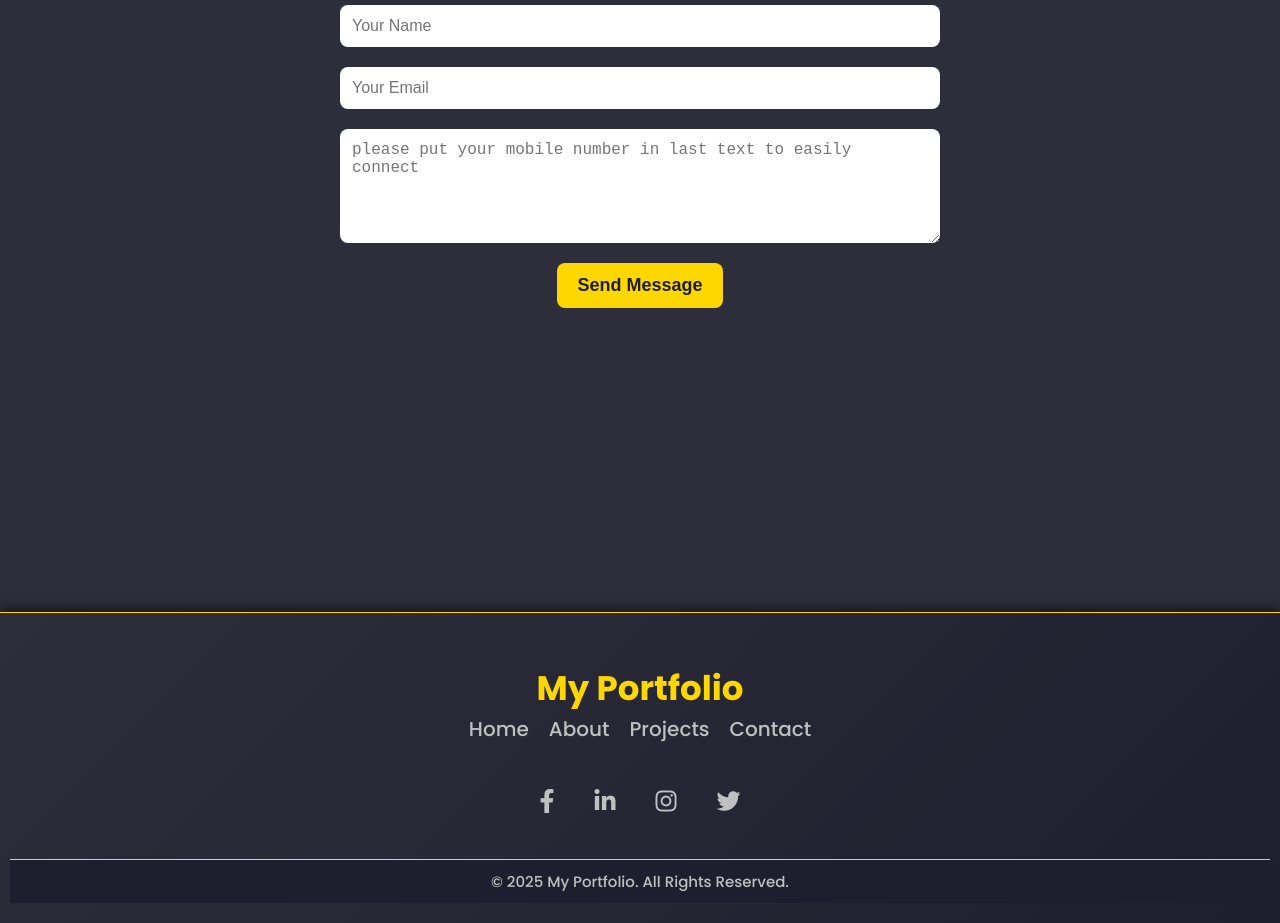
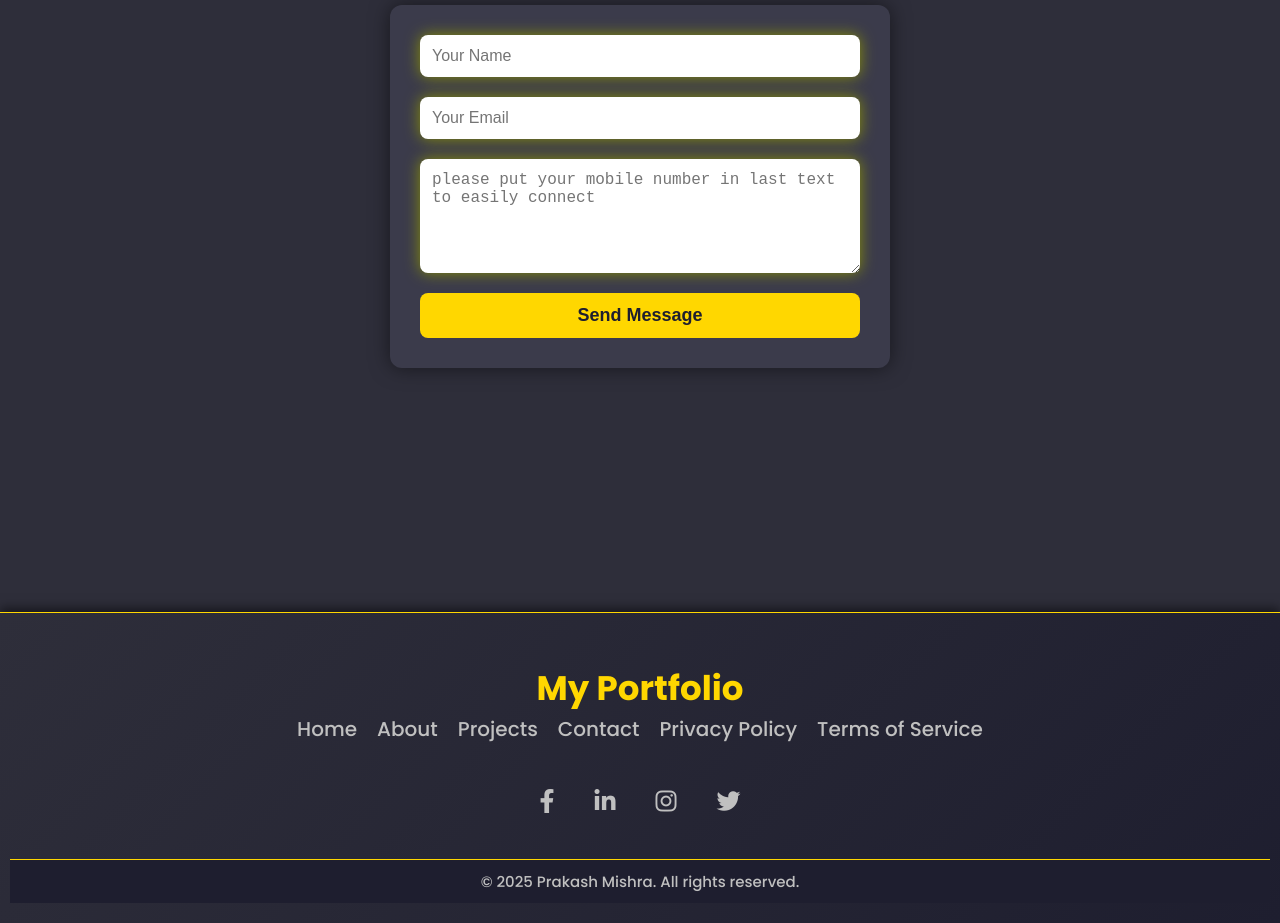
Before and after one commit to prakash552/prakash-portfolio, a React (Create React App) app in the folder frontend/: page /contact in a window 1280 px wide. Shown: the part 260-1183 px from the top of the page. Built offline with nearby package versions, Linux system fonts and the light colour scheme; the HTML template or start-up script is replaced by a standard one.

Commit message:
final update

```diff
--- a/frontend/src/Components/Footer.js
+++ b/frontend/src/Components/Footer.js
@@ -10,6 +10,9 @@ const Footer = () => {
         <a href="/about">About</a>
         <a href="#projects">Projects</a>
         <a href="#contact">Contact</a>
+        <a href="/">Privacy Policy</a>
+        <a href="/">Terms of Service</a>
+
       </div>
 
       <div className="footer-social">
@@ -24,11 +27,13 @@ const Footer = () => {
         </a>
         <a href="https://twitter.com" target="_blank" rel="noopener noreferrer">
           <i className="fab fa-twitter"></i>
+
         </a>
       </div>
 
       <p className="footer-copyright">
-        © 2025 My Portfolio. All Rights Reserved.
+
+        &copy; {new Date().getFullYear()} Prakash Mishra. All rights reserved.
       </p>
     </footer>
   );
--- a/frontend/src/Components/Navbar.js
+++ b/frontend/src/Components/Navbar.js
@@ -14,9 +14,8 @@ const Navbar = () => {
 
       {/* Toggle Icon */}
       <div className="toggle-icon" onClick={handleToggle}>
-        <span></span>
-        <span></span>
-        <span></span>
+        <i className={`fas fa-${isOpen ? 'times' : 'bars' }` }></i>
+
       </div>
 
       {/* Navbar Links */}
--- a/frontend/src/Pages/About.js
+++ b/frontend/src/Pages/About.js
@@ -12,7 +12,7 @@ const About = () => {
 
           I love crafting seamless user experiences with animations, responsiveness, and clean UI/UX. Currently, I'm working on e-commerce platforms, product pages, and interactive web applications to enhance my skills.
 
-          I’m always eager to learn new technologies and collaborate on exciting projects. Let's build something amazing together! 🚀
+          I’m always eager to learn new technologies and collaborate on exciting projects. Let's build something amazing together!
         </p>
       </section>
 
@@ -24,10 +24,11 @@ const About = () => {
           <div className="skill-item">CSS3</div>
           <div className="skill-item">JavaScript</div>
           <div className="skill-item">React.js</div>
-          <div className="skill-item">Node.js</div>
-          <div className="skill-item">Express.js</div>
           <div className="skill-item">MongoDB</div>
           <div className="skill-item">Git & GitHub</div>
+          <div className="skill-item">Bootstrap</div>
+          <div className="skill-item">Figma</div>
+
         </div>
       </section>
 
@@ -35,16 +36,19 @@ const About = () => {
       <section className="journey">
         <h2>My Journey</h2>
         <ul>
-          <li>🚀 Started Web Development in 2023</li>
-          <li>🔥 Built multiple MERN Stack projects in 2024</li>
-          <li>💡 Currently building real-world e-commerce & product-based apps</li>
+          <li>Started Web Development in 2023</li>
+          <li> Currently building real-world e-commerce & product-based Web</li>
+          <li> Passionate about creating interactive and responsive web applications</li>
+          <li> Always exploring new technologies and frameworks</li>
         </ul>
       </section>
 
       {/* Fun Facts Section */}
       <section className="fun-facts">
         <h2>Fun Facts</h2>
-        <p>🎮 Gamer at heart | 💻 Code + Coffee lover | ✈️ Dreaming to work with a global team</p>
+        <p>🎮 Gamer at heart | 💻 Code + Coffee  | ✈️ Dreaming to work with a global team   </p>
+        <p>🌍 Open to remote opportunities | 📚 Always learning new tech</p>
+
       </section>
 
       {/* CTA */}
--- a/frontend/src/Pages/Contact.js
+++ b/frontend/src/Pages/Contact.jsx
@@ -43,6 +43,7 @@ const Contact = () => {
 
   return (
     <div className="contact-page">
+
       {/* Back Button */}
       <button className="back-btn" onClick={() => navigate('/')}>
         ⬅ Back
@@ -50,6 +51,7 @@ const Contact = () => {
 
       {isSubmitted ? (
         <div className="thank-you-screen">
+          {/* Thank You Screen */}
           <div className="success-icon">✔️</div>
           <h1>Thank You!</h1>
           <p>Your message has been successfully sent. I will get back to you soon.</p>
@@ -63,7 +65,7 @@ const Contact = () => {
           <p className="contact-description">
             Feel free to reach out to me for any collaboration, project inquiries, or just to say hello!
           </p>
-
+<div className="form">
           <form className="contact-form" onSubmit={handleSubmit}>
             <input
               type="text"
@@ -93,6 +95,9 @@ const Contact = () => {
               {loading ? <span className="spinner"></span> : "Send Message"}
             </button>
           </form>
+          </div>
+          {/* Status Message */}
+
 
           {status && <p className="status-message">{status}</p>}
         </>
--- a/frontend/src/Pages/Homepage.js
+++ b/frontend/src/Pages/Homepage.js
@@ -69,14 +69,17 @@ const Home = () => {
           <div className="tech-item">Figma</div>
           <div className="tech-item">Git & GitHub</div>
           <div className="tech-item">Postman</div>
-          <div className="tech-item">Netlify / Vercel</div>
+          <div className="tech-item">Netlify</div>
+           <div className="tech-item">Render</div>
         </div>
       </section>
 
       {/* Contact Section */}
       <section className="contact-section" id="contact">
         <h2>Get in Touch</h2>
-        <p>"Thank you for exploring my work! If you’re looking for a passionate and dedicated developer to bring your ideas to life, I’d love to hear from you. Whether it’s a collaboration, project inquiry, or just a quick hello, feel free to reach out. Let’s create something extraordinary together!"</p>
+        <p>
+          I'm always open to new opportunities and collaborations. If you have a project in mind or just want to say hello, feel free to reach out!
+        </p>
         <Link to="/contact" className="contact-button">Contact Me</Link>
       </section>
     </div>
--- a/frontend/src/Styles/Contact.css
+++ b/frontend/src/Styles/Contact.css
@@ -9,6 +9,7 @@
 	overflow: hidden; /* Prevent overflow for animations */
 
 }
+
 
 .contact-page h1 {
 	padding-top: 30px;
@@ -26,12 +27,17 @@
 }
 
 .contact-form {
+	width: 100%;
+	max-width: 500px; /* Limit width for better readability */
+	margin: 0 auto; /* Center the form */
+	background-color: #3b3b4b;
+	padding: 30px;
+	border-radius: 12px;
+	box-shadow: 0 0 20px rgba(0, 0, 0, 0.5);
+	animation: fadeIn 1s ease-in-out; /* Fade-in animation for the form */
 	display: flex;
 	flex-direction: column;
-	align-items: center;
-	gap: 20px;
-	max-width: 600px;
-	margin: 0 auto;
+	gap: 20px; /* Space between form elements */
 }
 
 .contact-form input,
@@ -45,6 +51,7 @@
 	outline: none;
 	color: black;
 	font-weight: 400;
+	box-shadow: 0 0 15px rgba(144, 152, 2, 0.9);
 }
 
 .contact-form input:focus,
--- a/frontend/src/Styles/Homepage.css
+++ b/frontend/src/Styles/Homepage.css
@@ -259,7 +259,7 @@
 	cursor: pointer;
 }
 
-  @media (min-width: 361px) and (max-width: 654px) {
+  @media (min-width: 341px) and (max-width: 654px) {
 .hero {
 	height: 100vh;
 	display: flex;
--- a/frontend/src/Styles/Navbar.css
+++ b/frontend/src/Styles/Navbar.css
@@ -117,3 +117,8 @@
 	  margin: 20px 0;
 	}
   }
+
+  .fas{
+	color: #ffd700;
+	font-size: 24px;
+  }
```
Also changed, not shown: frontend/package.json (+11 -6 lines), 14 other files (tests, documents, lock files or other folders).
